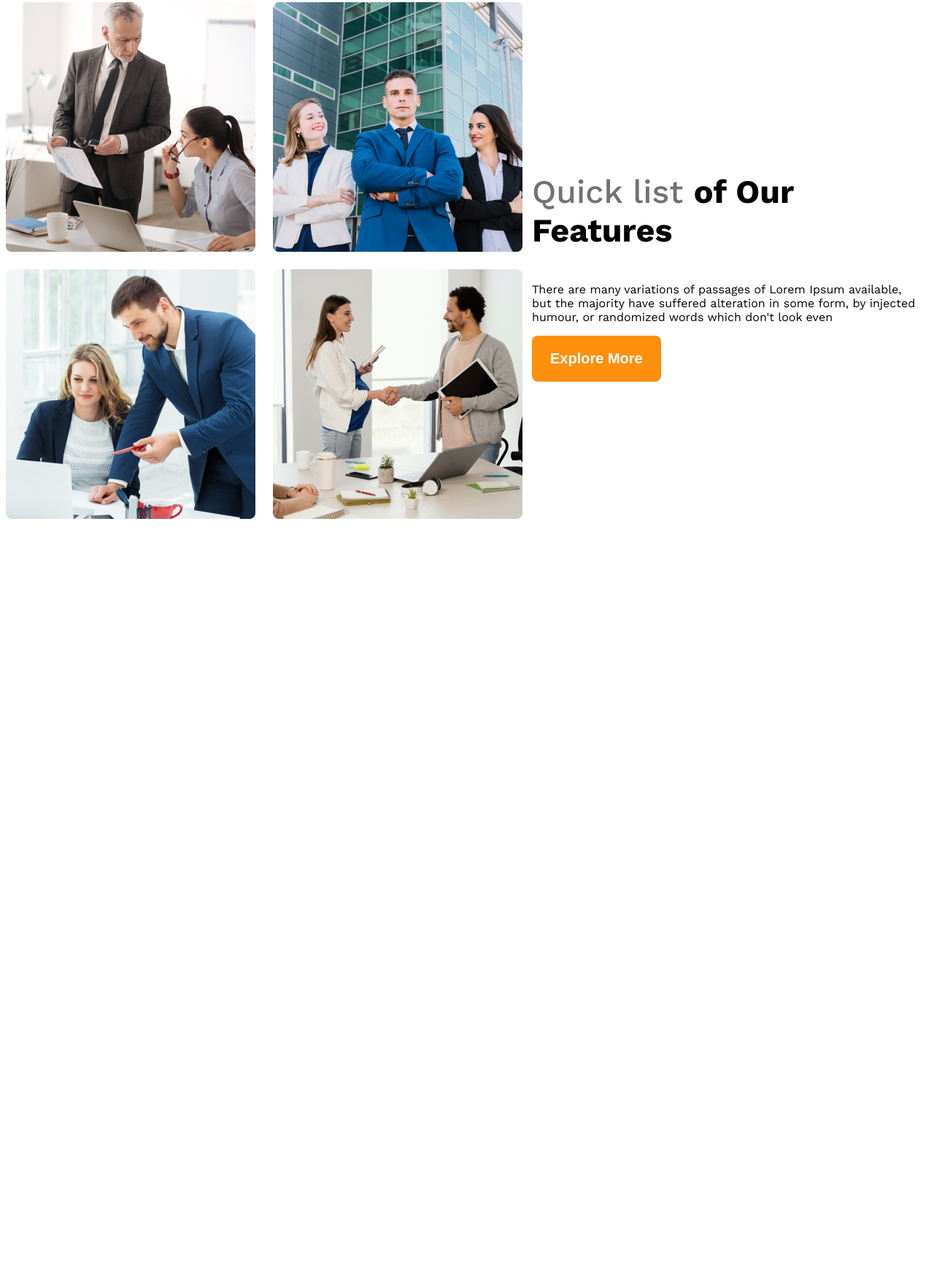
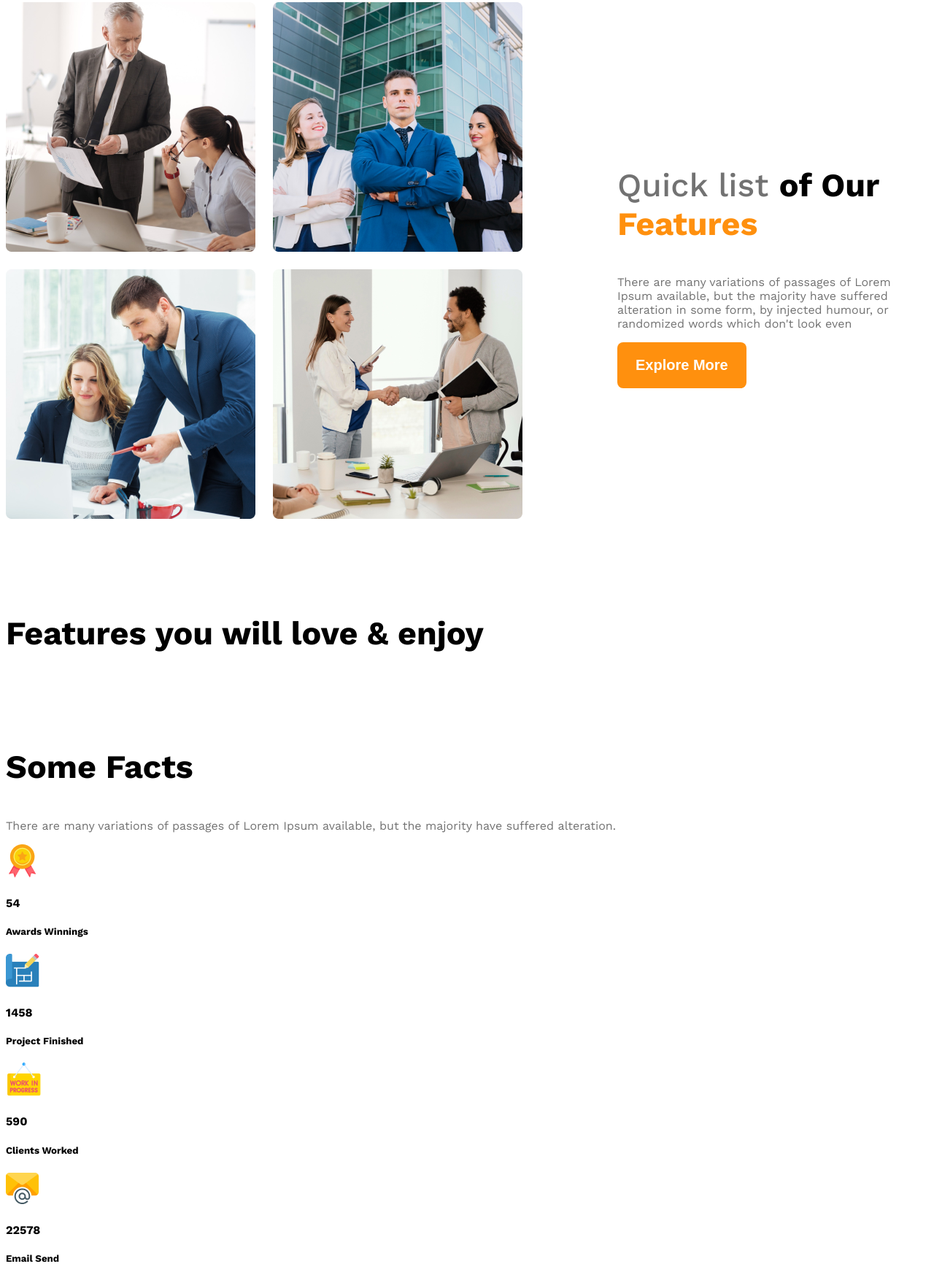
Before and after one commit to Sumonroy360/g3-architects-web, a plain HTML site: page index.html in a window 1280 px wide. Shown: the part 1311-3065 px from the top of the page at 73% size. Before the commit the page ends 2030 px from the top, so only its background shows below. Drawn offline with nearby package versions, Linux system fonts and the light colour scheme.

Commit message:
fact structure added done

```diff
--- a/index.html
+++ b/index.html
@@ -27,6 +27,7 @@
           </div>
      </header>
      <main>
+          <!-- Features section -->
           <section class="teams display-flex">
                <div class="teams-img-container">
                     <img src="images/team1.png" alt="">
@@ -36,11 +37,43 @@
                </div>
 
                <div class="our-features-container">
-                    <h3 class="features-title"> <span id="quick-list" class="text-light-gray"> Quick list </span> <span>of Our</span> <span>Features</span></h3>
-                    <p class="features-description">There are many variations of passages of Lorem Ipsum available, but the majority have suffered alteration in some form, by injected humour, or randomized words which don't look even</p>
+                    <h3 class="section-title"> <span id="quick-list" class="text-light-gray"> Quick list </span> <span>of Our</span> <span class="tex-primary">Features</span></h3>
+                    <p class="features-description text-light-gray">There are many variations of passages of Lorem Ipsum available, but the majority have suffered alteration in some form, by injected humour, or randomized words which don't look even</p>
                     <button class="btn-primary">Explore More</button>
                </div>
           </section>
+          <!-- Features you will love & enjoy section -->
+           <section>
+                <h3 class="section-title">Features you will love & enjoy</h3>
+           </section>
+
+           <!-- some fact section -->
+            <section>
+               <h3 class="section-title">Some Facts</h3>
+               <p class="text-light-gray">There are many variations of passages of Lorem Ipsum available, but the majority have suffered alteration.</p>
+               <div class="fact-container">
+                    <div class="fact">
+                         <img src="images/icons/ribon.png" alt="" class="fact-icon">
+                         <h4 class="fact-number">54</h4>
+                         <h5 class="fact-name">Awards Winnings</h5>
+                    </div>
+                    <div class="fact">
+                         <img src="images/icons/projects.png" alt="" class="fact-icon">
+                         <h4 class="fact-number">1458</h4>
+                         <h5 class="fact-name">Project Finished</h5>
+                    </div>
+                    <div class="fact">
+                         <img src="images/icons/customers.png" alt="" class="fact-icon">
+                         <h4 class="fact-number">590</h4>
+                         <h5 class="fact-name">Clients Worked</h5>
+                    </div>
+                    <div class="fact">
+                         <img src="images/icons/email.png" alt="" class="fact-icon">
+                         <h4 class="fact-number">22578</h4>
+                         <h5 class="fact-name">Email Send</h5>
+                    </div>
+               </div>
+            </section>
      </main>
      <footer>
 
--- a/style.css
+++ b/style.css
@@ -12,6 +12,10 @@
    /* shared style */
    .display-flex{
      display: flex;
+   }
+
+   .tex-primary{
+    color: #FF900E;
    }
    /* Dark-2 */
    .text-gray{
@@ -43,6 +47,11 @@ main{
 
 main > section{
   margin-top: 130px;
+}
+
+.section-title{
+  font-size: 2.8rem;
+  font-weight: 700;
 }
    /* header style */
 
@@ -92,14 +101,6 @@ main > section{
     width: 100%;
    }
 
-/* header responsive media query */
-@media screen and (max-width: 576px) {
-  .navbar, .nav-link{
-      flex-direction: column;
-  }
-
-}
-
 
 /* Teams and features related style */
 
@@ -115,15 +116,30 @@ main > section{
 }
 
 .our-features-container{
-  margin-left: 13px;
+  margin-left: 130px;
   max-width: 530px;
-}
-
-.features-title{
-  font-size: 2.8rem;
-  font-weight: 700;
 }
 
 #quick-list{
   font-weight: 500;
 }
+
+
+/* responsive media query  */
+@media screen and (max-width: 576px) {
+  .navbar,
+  .nav-links,
+  .teams{
+      flex-direction: column;
+  }
+
+  .teams-img-container{
+    grid-template-columns: repeat(1, 1fr);
+  }
+
+  .our-features-container{
+    margin-left: 20px;
+  }
+
+
+}
```
